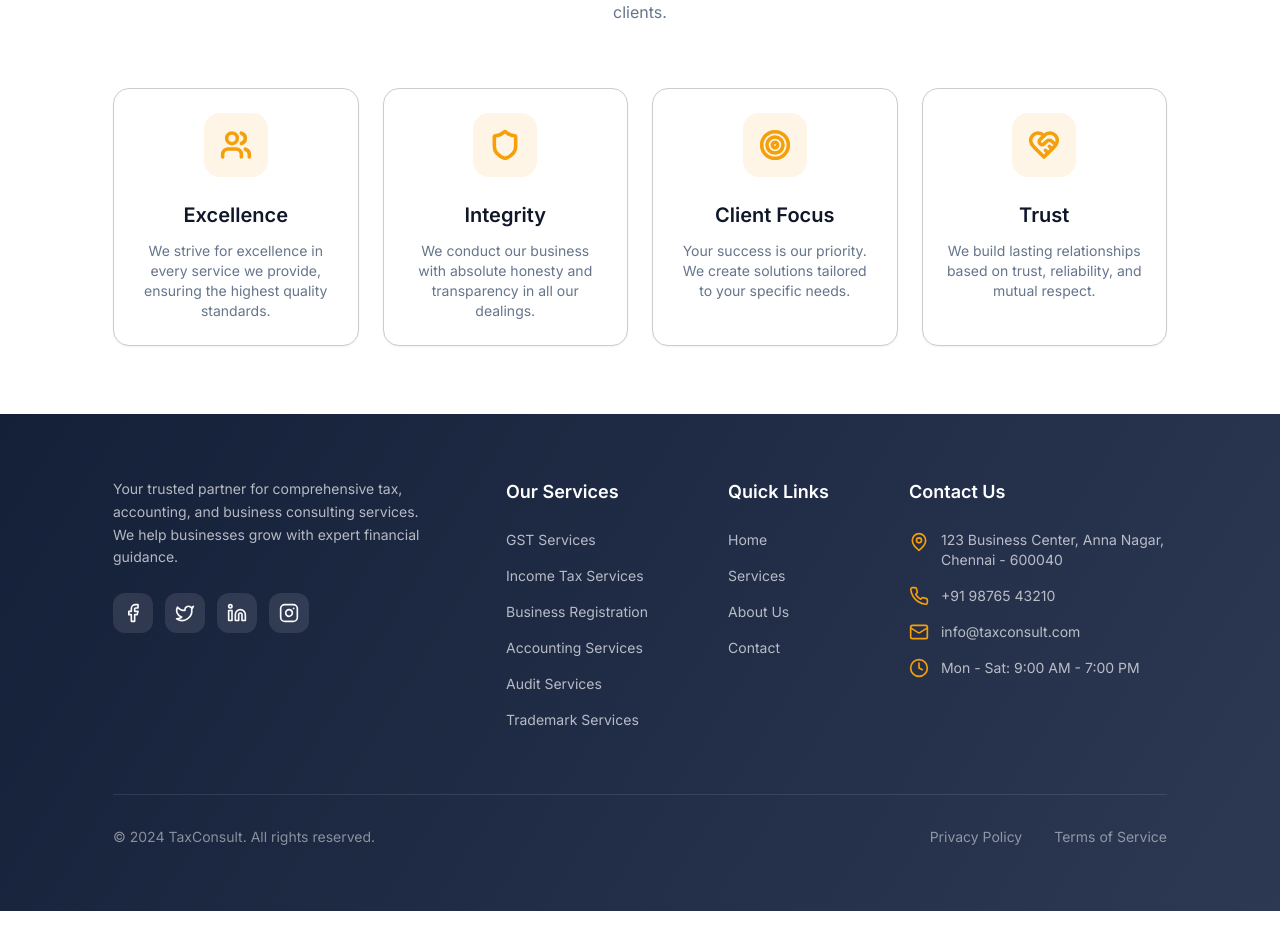
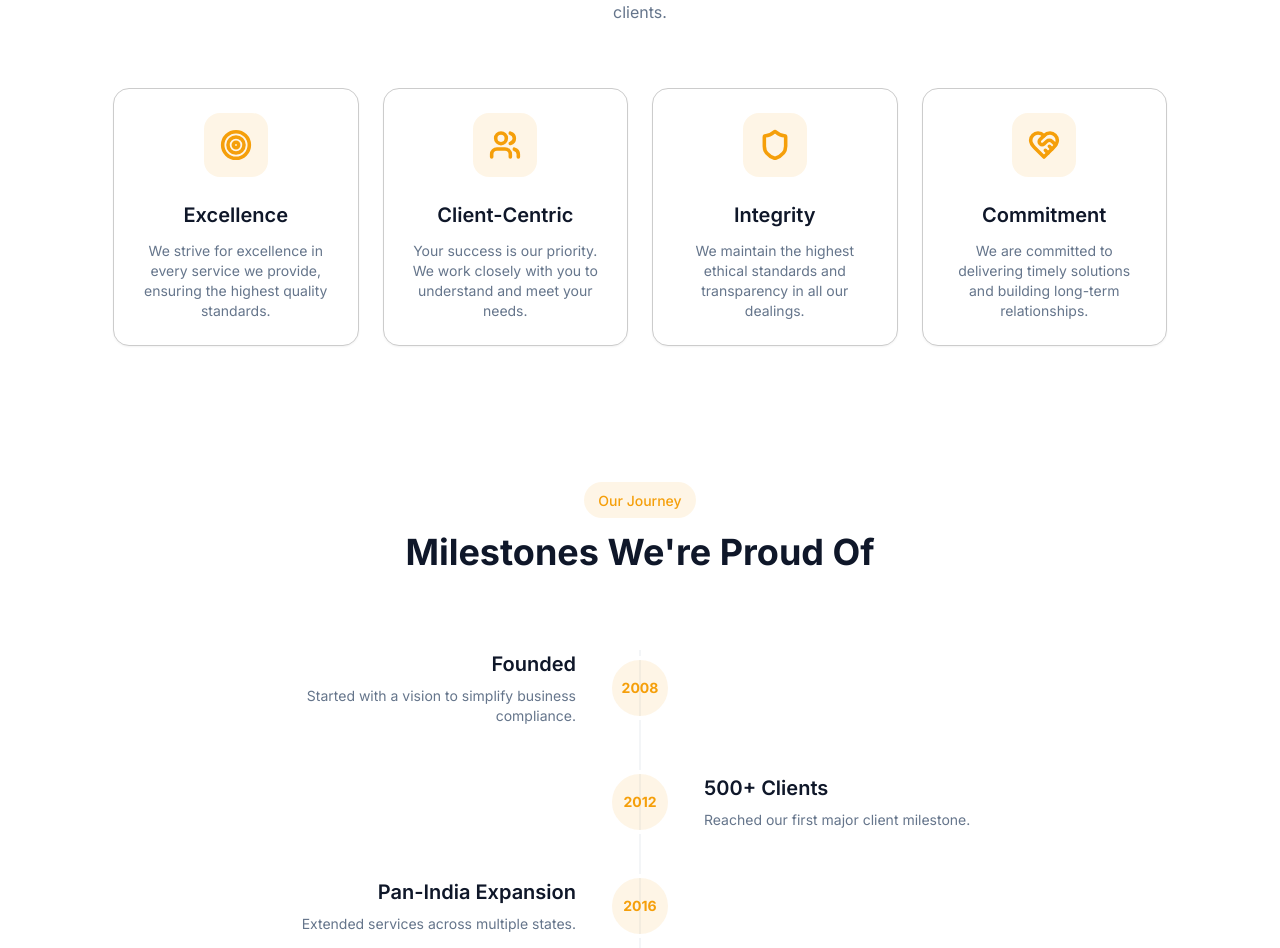
Before and after one commit to Vinayak19112003/tax1, a React (Vite) app: page /about in a window 1280 px wide. Shown: the part 1184-2132 px from the top of the page. Before the commit the page ends 2095 px from the top, so only its background shows below. Built offline with nearby package versions, Linux system fonts and the light colour scheme.

Commit message:
Match Home and About pages to visual design specs (Milestones, Icons)

```diff
--- a/src/pages/About.tsx
+++ b/src/pages/About.tsx
@@ -86,7 +86,7 @@ export default function About() {
           <div className="grid grid-cols-1 md:grid-cols-2 lg:grid-cols-4 gap-6">
             <div className="bg-white border border-neutral-400 shadow-sm rounded-2xl p-6 flex flex-col items-center text-center h-full">
               <div className="w-16 h-16 bg-[rgba(245,159,10,0.1)] rounded-2xl flex items-center justify-center mb-6">
-                <Users size={32} className="text-accent-yellow" strokeWidth={2.67} />
+                <Target size={32} className="text-accent-yellow" strokeWidth={2.67} />
               </div>
               <h3 className="font-inter font-semibold text-xl text-neutral-900 mb-3">
                 Excellence
@@ -98,25 +98,25 @@ export default function About() {
 
             <div className="bg-white border border-neutral-400 shadow-sm rounded-2xl p-6 flex flex-col items-center text-center h-full">
               <div className="w-16 h-16 bg-[rgba(245,159,10,0.1)] rounded-2xl flex items-center justify-center mb-6">
+                <Users size={32} className="text-accent-yellow" strokeWidth={2.67} />
+              </div>
+              <h3 className="font-inter font-semibold text-xl text-neutral-900 mb-3">
+                Client-Centric
+              </h3>
+              <p className="font-inter font-normal text-sm text-neutral-500">
+                Your success is our priority. We work closely with you to understand and meet your needs.
+              </p>
+            </div>
+
+            <div className="bg-white border border-neutral-400 shadow-sm rounded-2xl p-6 flex flex-col items-center text-center h-full">
+              <div className="w-16 h-16 bg-[rgba(245,159,10,0.1)] rounded-2xl flex items-center justify-center mb-6">
                 <Shield size={32} className="text-accent-yellow" strokeWidth={2.67} />
               </div>
               <h3 className="font-inter font-semibold text-xl text-neutral-900 mb-3">
                 Integrity
               </h3>
               <p className="font-inter font-normal text-sm text-neutral-500">
-                We conduct our business with absolute honesty and transparency in all our dealings.
-              </p>
-            </div>
-
-            <div className="bg-white border border-neutral-400 shadow-sm rounded-2xl p-6 flex flex-col items-center text-center h-full">
-              <div className="w-16 h-16 bg-[rgba(245,159,10,0.1)] rounded-2xl flex items-center justify-center mb-6">
-                <Target size={32} className="text-accent-yellow" strokeWidth={2.67} />
-              </div>
-              <h3 className="font-inter font-semibold text-xl text-neutral-900 mb-3">
-                Client Focus
-              </h3>
-              <p className="font-inter font-normal text-sm text-neutral-500">
-                Your success is our priority. We create solutions tailored to your specific needs.
+                We maintain the highest ethical standards and transparency in all our dealings.
               </p>
             </div>
 
@@ -125,11 +125,57 @@ export default function About() {
                 <HeartHandshake size={32} className="text-accent-yellow" strokeWidth={2.67} />
               </div>
               <h3 className="font-inter font-semibold text-xl text-neutral-900 mb-3">
-                Trust
+                Commitment
               </h3>
               <p className="font-inter font-normal text-sm text-neutral-500">
-                We build lasting relationships based on trust, reliability, and mutual respect.
+                We are committed to delivering timely solutions and building long-term relationships.
               </p>
+            </div>
+          </div>
+        </section>
+
+        {/* Milestones Section */}
+        <section className="py-12 lg:py-[68px]">
+          <div className="flex flex-col items-center text-center mb-16">
+            <Badge>Our Journey</Badge>
+            <h2 className="font-inter font-bold text-3xl lg:text-[36px] text-neutral-900 mt-4 mb-4">
+              Milestones We're Proud Of
+            </h2>
+          </div>
+
+          <div className="relative max-w-[800px] mx-auto">
+            {/* Vertical Line */}
+            <div className="absolute left-[29px] md:left-1/2 top-0 bottom-0 w-[2px] bg-neutral-200 md:-translate-x-1/2" />
+
+            <div className="space-y-12">
+              {[
+                { year: '2008', title: 'Founded', desc: 'Started with a vision to simplify business compliance.' },
+                { year: '2012', title: '500+ Clients', desc: 'Reached our first major client milestone.' },
+                { year: '2016', title: 'Pan-India Expansion', desc: 'Extended services across multiple states.' },
+                { year: '2020', title: 'Digital Transformation', desc: 'Launched online consultation and filing services.' },
+                { year: '2024', title: '5000+ Clients', desc: 'Trusted by businesses across India.' },
+              ].map((item, index) => (
+                <div key={index} className={`relative flex flex-col md:flex-row items-start md:items-center gap-8 md:gap-0 ${index % 2 === 0 ? 'md:flex-row' : 'md:flex-row-reverse'}`}>
+
+                  {/* Content */}
+                  <div className={`w-full md:w-[50%] pl-20 md:pl-0 ${index % 2 === 0 ? 'md:pr-16 md:text-right' : 'md:pl-16 md:text-left'}`}>
+                    <h3 className="font-inter font-semibold text-xl text-neutral-900 mb-2">
+                      {item.title}
+                    </h3>
+                    <p className="font-inter font-normal text-sm text-neutral-500">
+                      {item.desc}
+                    </p>
+                  </div>
+
+                  {/* Dot */}
+                  <div className="absolute left-0 md:left-1/2 md:-translate-x-1/2 w-16 h-16 bg-[rgba(245,159,10,0.1)] border-4 border-white rounded-full flex items-center justify-center z-10 shrink-0">
+                    <span className="font-inter font-bold text-sm text-accent-yellow">{item.year}</span>
+                  </div>
+
+                  {/* Spacer for opposite side */}
+                  <div className="hidden md:block w-[50%]" />
+                </div>
+              ))}
             </div>
           </div>
         </section>
--- a/src/pages/Home.tsx
+++ b/src/pages/Home.tsx
@@ -158,9 +158,9 @@ export default function Home() {
             <StatCard value="100%" label="Satisfaction" />
           </div>
 
-          <div className="mt-[48px] flex flex-wrap gap-[75px] justify-center">
+          <div className="mt-[48px] flex flex-wrap gap-[24px] lg:gap-[75px] justify-center">
             <FeatureCard
-              icon={<Users size={24} className="text-accent-yellow" strokeWidth={2.67} />}
+              icon={<Award size={24} className="text-accent-yellow" strokeWidth={2.67} />}
               title="Expert Team"
               description="Certified Chartered Accountants with 15+ years of industry experience."
             />
@@ -180,12 +180,12 @@ export default function Home() {
               description="Premium services at competitive prices tailored to your budget."
             />
             <FeatureCard
-              icon={<HeartHandshake size={24} className="text-accent-yellow" strokeWidth={2.67} />}
+              icon={<Users size={24} className="text-accent-yellow" strokeWidth={2.67} />}
               title="5000+ Clients"
               description="Trusted by thousands of businesses across India."
             />
             <FeatureCard
-              icon={<Target size={24} className="text-accent-yellow" strokeWidth={2.67} />}
+              icon={<HeartHandshake size={24} className="text-accent-yellow" strokeWidth={2.67} />}
               title="Dedicated Support"
               description="Personal account manager for all your queries and concerns."
             />
```
